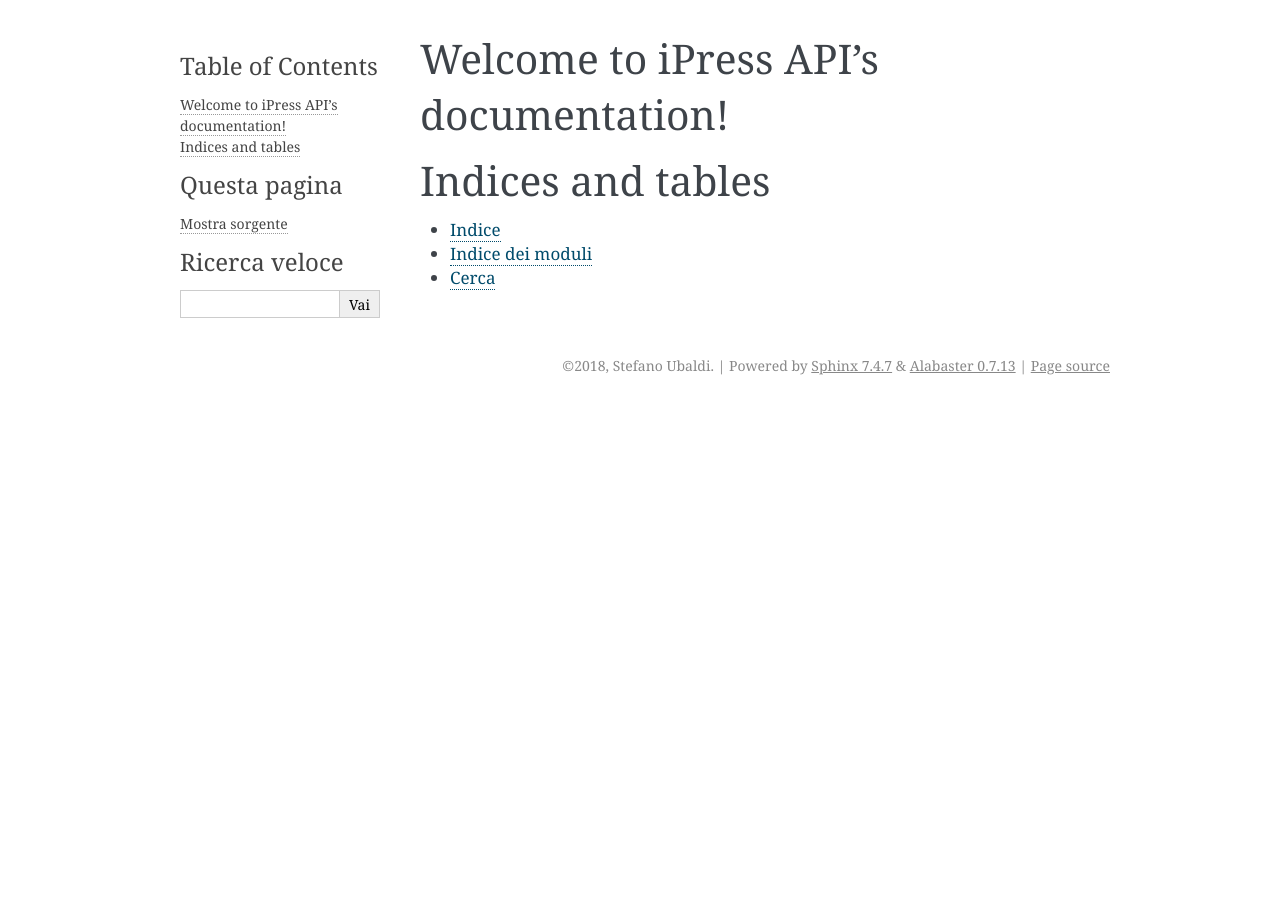
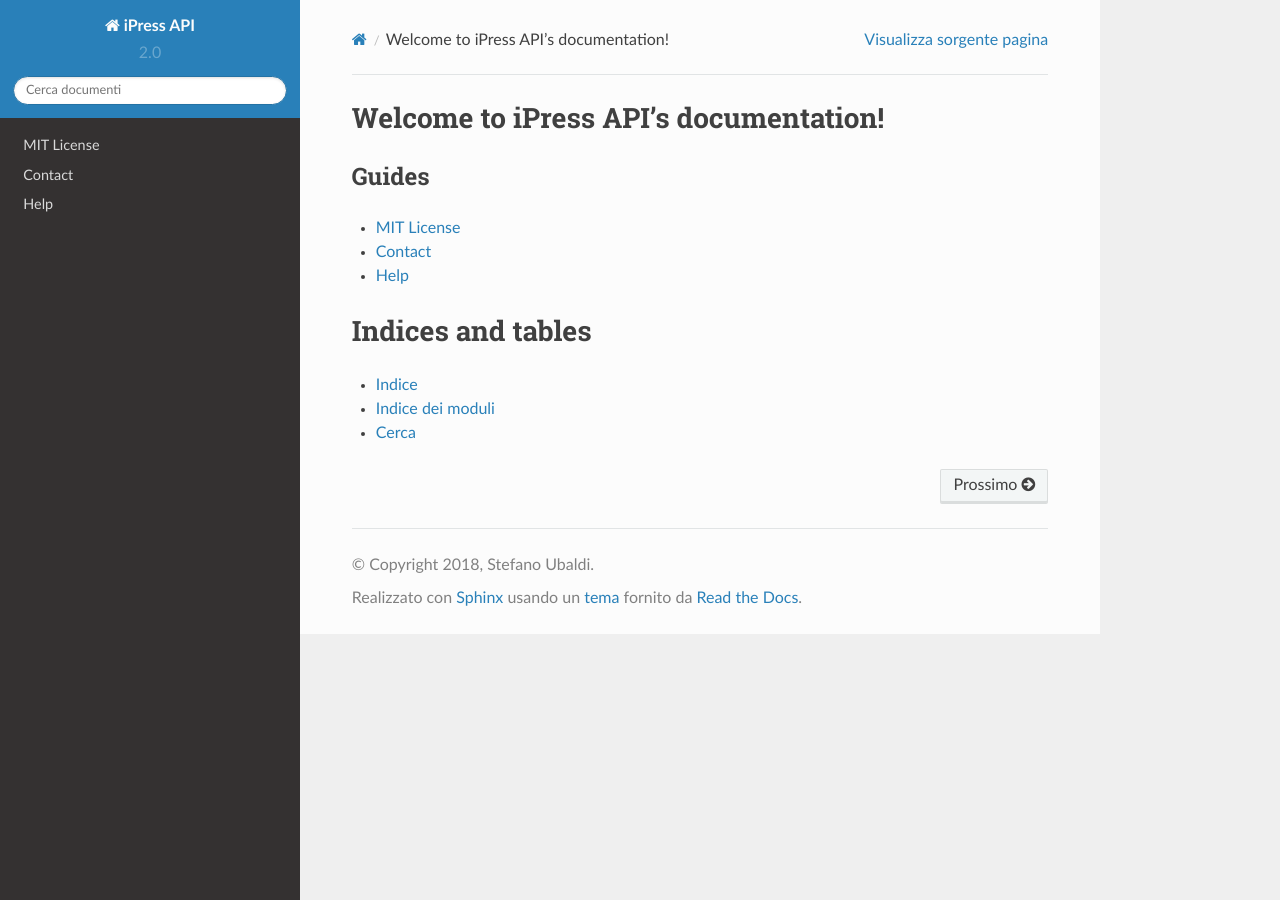
Before and after one commit to stefbaldipr/iPressDocs, a Sphinx documentation site: the page built from source/index.rst, in a window 1280 px wide. Built offline with Sphinx 7.4.7 and the Read the Docs theme 2.0.0, drawn with Linux system fonts in a browser that asks for light colours; formulas are drawn with MathJax 3.

Commit message:
add theme

```diff
--- a/source/conf.py
+++ b/source/conf.py
@@ -24,9 +24,9 @@
 author = u'Stefano Ubaldi'
 
 # The short X.Y version
-version = u''
+version = u'2.0'
 # The full version, including alpha/beta/rc tags
-release = u''
+release = u'2.0'
 
 
 # -- General configuration ---------------------------------------------------
@@ -75,7 +75,7 @@
 # The theme to use for HTML and HTML Help pages.  See the documentation for
 # a list of builtin themes.
 #
-html_theme = 'alabaster'
+html_theme = 'sphinx_rtd_theme'
 
 # Theme options are theme-specific and customize the look and feel of a theme
 # further.  For a list of options available for each theme, see the
--- /dev/null
+++ b/source/help.rst
@@ -0,0 +1,4 @@
+Help
+====
+
+Se avete difficoltà con le implementazioni delle api scrivete a info@ipresslive.com
--- a/source/index.rst
+++ b/source/index.rst
@@ -6,9 +6,18 @@
 Welcome to iPress API's documentation!
 ======================================
 
+
+
+
+Guides
+******
+
 .. toctree::
    :maxdepth: 2
-   :caption: Contents:
+
+   license
+   help
+
 
 
 
```
Also changed, not shown: source/license.rst (added, +27 -0 lines), 1 other file.
